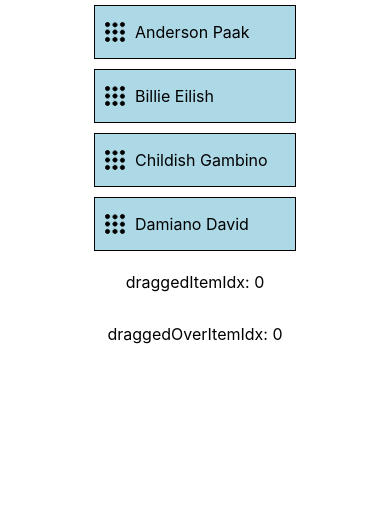
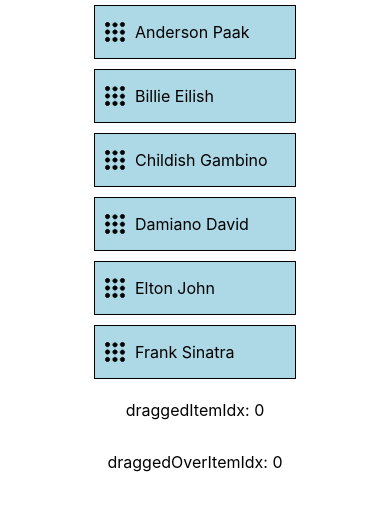
Before and after one commit to KheriChaviraHon/drag-test, a React (Create React App) app: page / in a window 390 px wide. Shown: the top 510 px of the page. Built offline with nearby package versions, Linux system fonts and the light colour scheme.

Commit message:
feat: prevent scroll while dragging on mobile

```diff
--- a/src/DraggableList/DraggableList.js
+++ b/src/DraggableList/DraggableList.js
@@ -15,6 +15,8 @@
                 {id: 'b', name: 'Billie Eilish'},
                 {id: 'c', name: 'Childish Gambino'},
                 {id: 'd', name: 'Damiano David'},
+                {id: 'e', name: 'Elton John'},
+                {id: 'f', name: 'Frank Sinatra'}
             ],
             draggedItemIdx: 0,
             draggedOverItemIdx: 0
@@ -40,13 +42,9 @@
 
     handleDragStart (e, item, targetRefs) {
         const elementRef = targetRefs[this.getIndex(item.id)];
+        const rect = elementRef.getBoundingClientRect();
 
-        // const rect = elementRef.getBoundingClientRect();
-        // const offsetX = rect.width / 2;
-        // const offsetY = rect.height / 2;
-        // e.dataTransfer.setDragImage(elementRef, offsetX, offsetY);
-
-        e.dataTransfer.setDragImage(elementRef, 0, 0);
+        e.dataTransfer.setDragImage(elementRef, 20,  rect.height / 2);
         this.setState({ draggedItemIdx: this.getIndex(item.id) })
     }
 
@@ -84,6 +82,9 @@
                 draggable
                 onDragStart={(e) => this.handleDragStart(e, item, this.targetRefs)}
                 onDragEnd={this.handleSort}
+                onTouchStart={() => this.setState({ draggedItemIdx: this.getIndex(item.id) })}
+                onTouchMove={(e) => this.handleTouchMove(e, this.targetRefs)}
+                onTouchEnd={() => this.handleTouchEnd()}
                 alt="drag handle"
             />
         );
@@ -96,14 +97,9 @@
             <div className="draggableList">
                 {list.map((item) => (
                     <DraggableItem
-                        key={item.id}
                         ref={el => this.targetRefs[this.getIndex(item.id)] = el}
                         onDragEnter={() => this.setState({ draggedOverItemIdx: this.getIndex(item.id)})}
-                        onDragOver={(e) => e.preventDefault()}
                         item={item}
-                        onTouchStart={() => this.setState({ draggedItemIdx: this.getIndex(item.id) })}
-                        onTouchMove={(e) => this.handleTouchMove(e, this.targetRefs)}
-                        onTouchEnd={() => this.handleTouchEnd()}
                         renderDragHandle={() => this.renderDragHandle(item)}
                     />
                 ))}
--- a/src/DraggableList/draggableList.css
+++ b/src/DraggableList/draggableList.css
@@ -8,4 +8,6 @@
     width: 20px;
     height: 20px;
     margin: 0 10px;
+
+    touch-action: none;
 }
```
